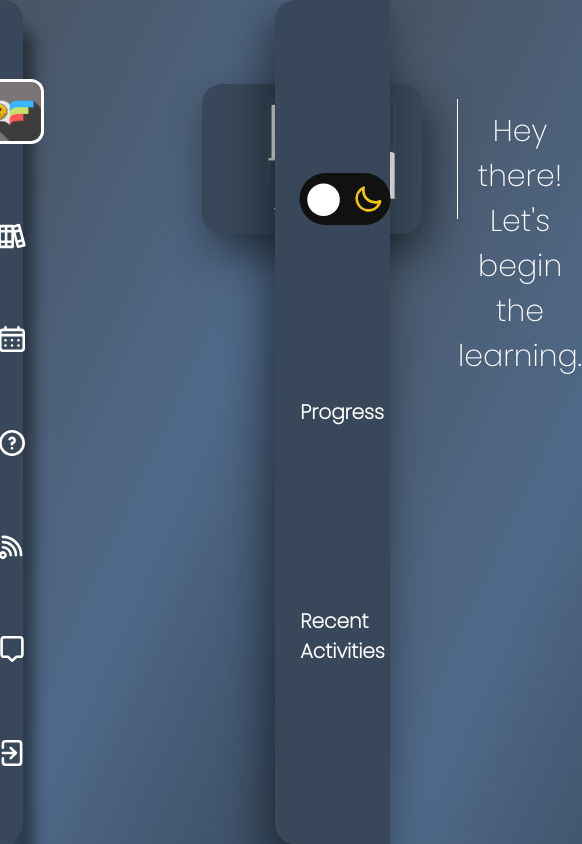
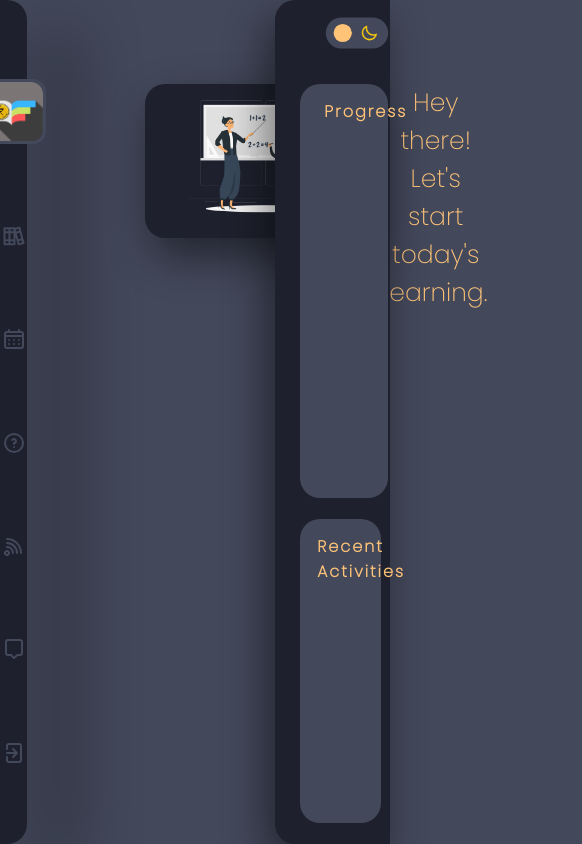
Before and after one commit to rjrealworld/iLEarn, a React (Create React App) app in the folder ilearn/: page / in a window 390 px wide. Shown: the whole page, 582 px wide, since content can reach past the window. Built offline with nearby package versions, Linux system fonts and the light colour scheme.

Commit message:
Added media queries for dimensions 1024 to 2560p

```diff
--- a/ilearn/src/CenterBar.css
+++ b/ilearn/src/CenterBar.css
@@ -4,8 +4,10 @@
 }
 
 :root {
-    --dark-mode-bg-color: #38485A;
-    --dark-mode-font-color: #fff;
+    --dark-mode-bg-color: #1E212D;
+    --dark-mode-font-color: #FFC478;
+    --dark-mode-icon-color: #43485B;
+    --dark-mode-icon-color-hover: #FFC478;
     --box-shadow-color: rgba(0, 0, 0, 0.493);
     --light-mode-bg-color: #FFF3D2;
     --light-mode-font-color: #000;
@@ -15,7 +17,7 @@
     background: var(--dark-mode-bg-color);
     border-radius: 20px 20px;
     position:absolute;
-    left:202px;
+    left:210px;
     right:202px;
     top:10%;
     width: 50%;
@@ -37,7 +39,8 @@
     width: 70%;
     /* padding-top: 10px;*/
     text-align: center;
-    padding: 25px 0;
+    /* padding: 25px 0; */
+    margin: auto;
     top: 12px;
 }
 
@@ -52,3 +55,66 @@
     height: 80%;
     margin: auto;
   }
+
+@media only screen and (max-width: 768px) {
+    .centerBar  {
+      left: 99px;
+    }
+
+    .centerBar p {
+        font-size: 22px;
+    }
+
+    .centerImage {
+        padding-left: 0px;
+        margin-right: 5px;
+    }
+}
+
+@media only screen and (max-width: 1024px) {
+    .centerBar  {
+      left: 145px;
+      height: 154px;
+    }
+
+    .centerBar p {
+        font-size: 25px;
+    }
+
+    .centerImage {
+        padding-left: 19px;
+        margin-right: 44px;
+    }
+}
+
+@media only screen and (min-width: 2560px) {
+      .centerBar  {
+        left: 380px;
+        height: 254px;
+      }
+
+      .centerBar p {
+          font-size: 50px;
+      }
+
+      .centerImage {
+          height: 257px;
+          padding-left: 70px;
+          margin-right: 90px;
+      }
+}
+
+/* @media only screen and (min-width: 425px) {
+    .centerBar  {
+      left: 99px;
+    }
+
+    .centerBar p {
+        font-size: 22px;
+    }
+
+    .centerImage {
+        padding-left: 0px;
+        margin-right: 5px;
+    }
+} */
--- a/ilearn/src/CenterBar.js
+++ b/ilearn/src/CenterBar.js
@@ -9,7 +9,7 @@ function centerBar() {
             <div className="vl"></div>
             <div className="paragraph">
                 <p>Hey there!</p>
-                <p>Let's begin the learning.</p>
+                <p>Let's start today's learning.</p>
             </div>
         </div>
     )
--- a/ilearn/src/ProgressBar.css
+++ b/ilearn/src/ProgressBar.css
@@ -4,8 +4,10 @@
 }
 
 :root {
-    --dark-mode-bg-color: #3F4D5D;
-    --dark-mode-font-color: #fff;
+    --dark-mode-bg-color: #1E212D;
+    --dark-mode-font-color: #FFC478;
+    --dark-mode-icon-color: #43485B;
+    --dark-mode-icon-color-hover: #FFC478;
     --box-shadow-color: rgba(0, 0, 0, 0.25);
     --light-mode-bg-color: #FFF3D2;
     --light-mode-font-color: #000;
@@ -22,13 +24,82 @@
     display: flex;
     flex-direction: column;
     justify-content: space-evenly;
+    /* align-items: center; */
     padding-left: 25px;
     box-shadow: -8px 18px 44px var(--box-shadow-color);
 }
 
 .progressBar p {
     color: var(--dark-mode-font-color);
-    font-size:20px;
+    font-size:18px;
     font-weight: 700;
     background-color: none;
+    padding: 15px;
+    padding-left: 20px;
+    letter-spacing: 2px;
 }
+
+.progressChart {
+    height: 45%;
+    width: 90%;
+    background-color: var(--dark-mode-icon-color);
+    border-radius: 20px 20px;
+    padding-left: 7px;
+}
+
+.recent {
+    height: 30%;
+    width: 90%;
+    background-color: var(--dark-mode-icon-color);
+    border-radius: 20px 20px;
+}
+
+.topProgressBar {
+    width: 90%;
+    height: 5%;
+    display: flex;
+    flex-direction: row;
+    justify-content: right;
+}
+
+/* .credits {
+    height: 100%;
+    width: 30%;
+    background-color: var(--dark-mode-icon-color);
+    border-radius: 20px 20px;
+} */
+
+@media only screen and (max-width: 1024px) {
+    .progressChart {
+        height: 49%;
+    }
+    .recent {
+        height: 36%;
+    }
+    .progressBar p {
+        font-size: 16px;
+        letter-spacing: 2px;
+        padding: 15px;
+        padding-left: 17px;
+    }
+}
+
+@media only screen and (min-width: 2560px) {
+    .progressBar {
+        width: 25%;
+    }
+    .recent {
+        height: 36%;
+        margin-left: 17px;
+    }
+    .progressChart {
+        height: 50%;
+        margin-left: 17px;
+    }
+    .progressBar p {
+        font-size: 42px;
+        letter-spacing: 5px;
+        padding: 25px;
+        padding-left: 30px;
+    }
+}
--- a/ilearn/src/ProgressBar.js
+++ b/ilearn/src/ProgressBar.js
@@ -5,9 +5,17 @@ import ToggleButton from './ToggleButton';
 function ProgressBar() {
     return (
         <div className="progressBar">
-            <ToggleButton />
-            <p>Progress</p>
-            <p>Recent Activities</p>
+            <div className="topProgressBar">
+                <div><ToggleButton /></div>
+                {/* <div className="credits"></div> */}
+            </div>
+            <div className="progressChart">
+                <p>Progress</p>
+            </div>
+
+            <div className="recent">
+                <p>Recent Activities</p>
+            </div>
         </div>
     )
 }
--- a/ilearn/src/Sidebar.css
+++ b/ilearn/src/Sidebar.css
@@ -4,9 +4,11 @@
 }
 
 :root {
-    --dark-mode-bg-color: #3F4D5E;
-    --dark-mode-font-color: #fff;
-    --box-shadow-color: rgba(13, 11, 11, 0.25);
+    --dark-mode-bg-color: #1E212D;
+    --dark-mode-font-color: #FFC478;
+    --dark-mode-icon-color: #43485B;
+    --dark-mode-icon-color-hover: #FFC478;
+    --box-shadow-color: #1E212D;
     --light-mode-bg-color: #F6E7BE;
     --light-mode-font-color: #000;
 }
@@ -14,22 +16,49 @@
 .sidebar {
     background: var(--dark-mode-bg-color);
     border-radius: 0 20px 20px 0;
-    width: 6%;
+    width: 7%;
     height: 100vh;
     display: flex;
     flex-direction: column;
     justify-content: space-evenly;
     align-items: center;
-    box-shadow: 10px 26px 16px var(--box-shadow-color);
+    box-shadow: 43px 26px 68px var(--box-shadow-color);
 }
 
 .sidebar-logo {
     height: 7%;
-    border: 3px solid var(--dark-mode-font-color);
+    border: 3px solid var(--dark-mode-icon-color);
     border-radius: 20%;
 }
 
 .sidebar-icons {
-    color: var(--dark-mode-font-color);
+    color: var(--dark-mode-icon-color);
     transform: scale(1.3);
 }
+
+.sidebar-icons:hover {
+    color: var(--dark-mode-icon-color-hover);
+}
+
+@media only screen and (max-width: 1024px) {
+    /* .sidebar-logo {
+        height: 10%;
+    } */
+
+    .sidebar-icons {
+        transform: scale(1);
+    }
+}
+
+@media only screen and (min-width: 2560px) {
+    .sidebar {
+        width: 8%;
+    }
+    .sidebar-logo {
+        height: 10%;
+    }
+
+    .sidebar-icons {
+        transform: scale(3.3);
+    }
+}
--- a/ilearn/src/ToggleButton.css
+++ b/ilearn/src/ToggleButton.css
@@ -1,3 +1,13 @@
+:root {
+    --dark-mode-bg-color: #1E212D;
+    --dark-mode-font-color: #FFC478;
+    --dark-mode-icon-color: #43485B;
+    --dark-mode-icon-color-hover: #FFC478;
+    --box-shadow-color: rgba(0, 0, 0, 0.25);
+    --light-mode-bg-color: #FFF3D2;
+    --light-mode-font-color: #000;
+}
+
 .toggleButton {
     box-sizing: border-box;
 }
@@ -15,25 +25,25 @@
 }
 
 .label {
-    background-color: #111;
+    background-color: var(--dark-mode-icon-color);
 	border-radius: 50px;
 	cursor: pointer;
 	display: flex;
-	align-items: center;
+	/* align-items: center; */
 	justify-content: space-between;
 	padding: 5px;
 	position: relative;
-	height: 30px;
-	width: 60px;
+	height: 20px;
+	width: 50px;
 	transform: scale(1.3);
 }
 
 .label .ball {
-    background-color: #fff;
+    background-color: var(--dark-mode-icon-color-hover);
 	border-radius: 50%;
 	position: absolute;
-	height: 25px;
-	width: 25px;
+	height: 20px;
+	width: 20px;
 	transform: translateX(1px);
 	transition: transform 0.1s linear;
 }
@@ -43,14 +53,63 @@
 }
 
 #checkbox:checked + .label .ball {
-    transform: translateX(33px);
+    transform: translateX(28px);
 	background-color: #111;
 }
 
 .moon {
     color: #f1c40f;
+	height: 20px;
 }
 
 .sun {
+	height: 20px;
     color: #eca634;
 }
+
+@media only screen and (max-width: 1024px) {
+    .label {
+		height: 14px;
+		width: 38px;
+	}
+	#checkbox:checked + .label .ball {
+		transform: translateX(22px);
+	}
+
+	.label .ball {
+		height: 14px;
+		width: 14px;
+	}
+
+	.moon {
+		height: 14px;
+	}
+
+	.sun {
+		height: 14px;
+	}
+}
+
+@media only screen and (min-width: 2560px) {
+    .label {
+		height: 35px;
+		width: 70px;
+	}
+
+	#checkbox:checked + .label .ball {
+		transform: translateX(34px);
+	}
+
+	.label .ball {
+		height: 35px;
+		width: 35px;
+	}
+
+	.moon {
+		height: 35px;
+	}
+
+	.sun {
+		height: 35px;
+	}
+}
--- a/ilearn/src/index.css
+++ b/ilearn/src/index.css
@@ -5,7 +5,8 @@ body {
   font-family: 'Poppins', sans-serif;
   -webkit-font-smoothing: antialiased;
   -moz-osx-font-smoothing: grayscale;
-  background-image: linear-gradient(to bottom right, #F0FCF9 0%, #FCFBF0 0%, #485463 0.01%, #4F6989 51.04%, #324153 100%, #324153 100%);
+  /* background-image: linear-gradient(to bottom right, #F0FCF9 0%, #FCFBF0 0%, #485463 0.01%, #4F6989 51.04%, #324153 100%, #324153 100%); */
+  background-color: #43485B;
   /* background-image: linear-gradient(to bottom right,#FCFBF0, #FFECB8, #FFDC7C); */
 }
 
```
Also changed, not shown: 1 other file (tests, documents, lock files or other folders).
